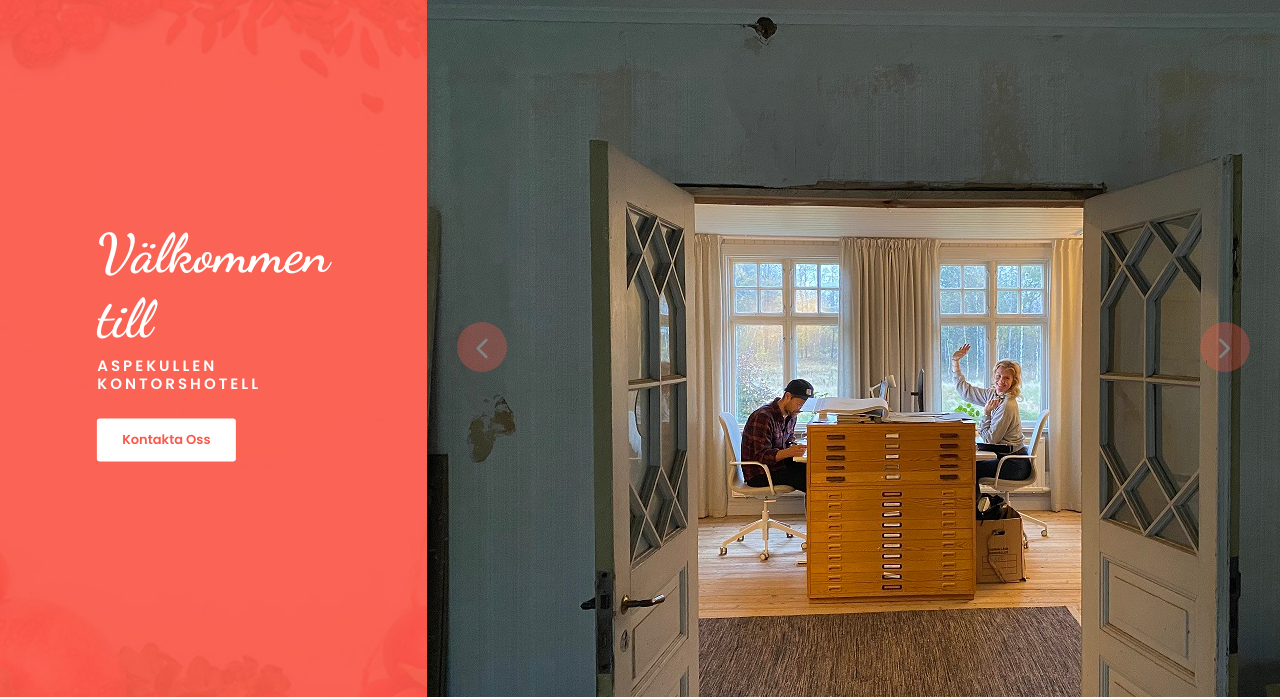
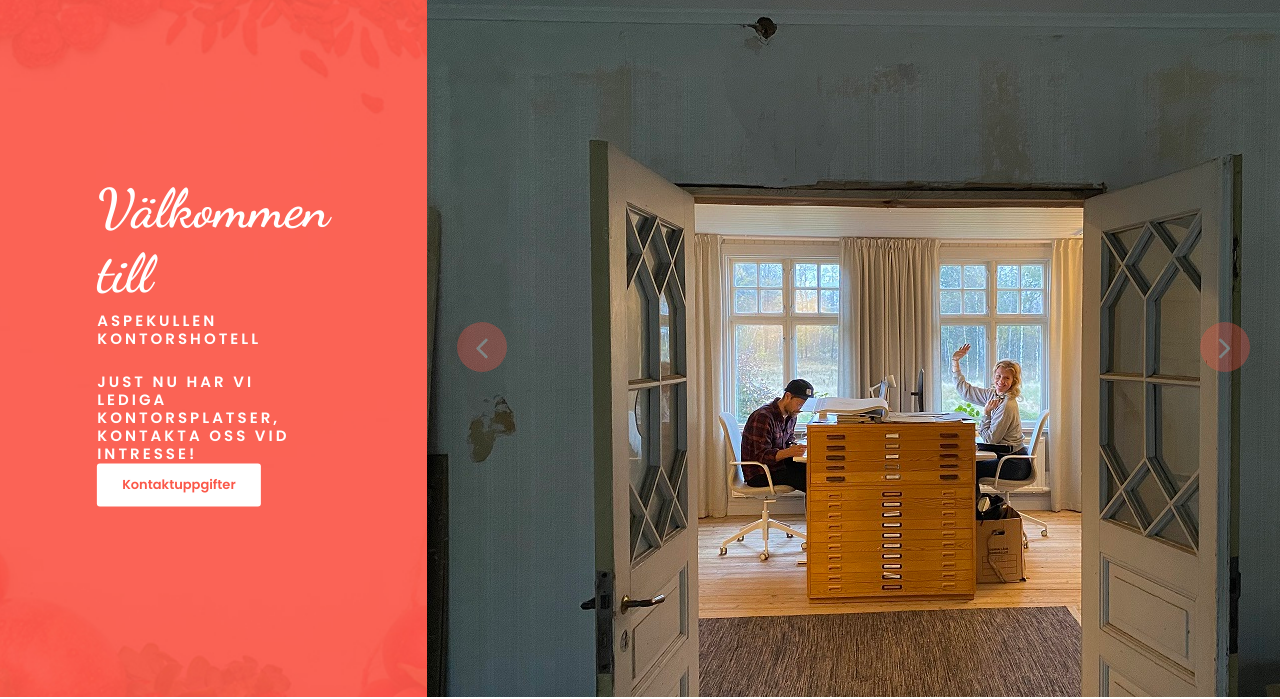
Before and after one commit to pling-pling/aspekullen, a plain HTML site: page index.html in a window 1280 px wide. Shown: the part 103-802 px from the top of the page. Drawn offline with Linux system fonts and the light colour scheme.

Commit message:
Update index.html

```diff
--- a/index.html
+++ b/index.html
@@ -93,7 +93,8 @@ https://templatemo.com/tm-558-klassy-cafe
                             <h4>Välkommen till</h4>
                             <h6>Aspekullen kontorshotell</h6>
                             <div class="main-white-button scroll-to-section">
-                                <a href="#reservation">Kontakta Oss</a>
+				    <h6>Just nu har vi lediga kontorsplatser, kontakta oss vid intresse!</h6>
+                                <a href="#reservation">Kontaktuppgifter</a>
                             </div>
                         </div>
                     </div>
```
